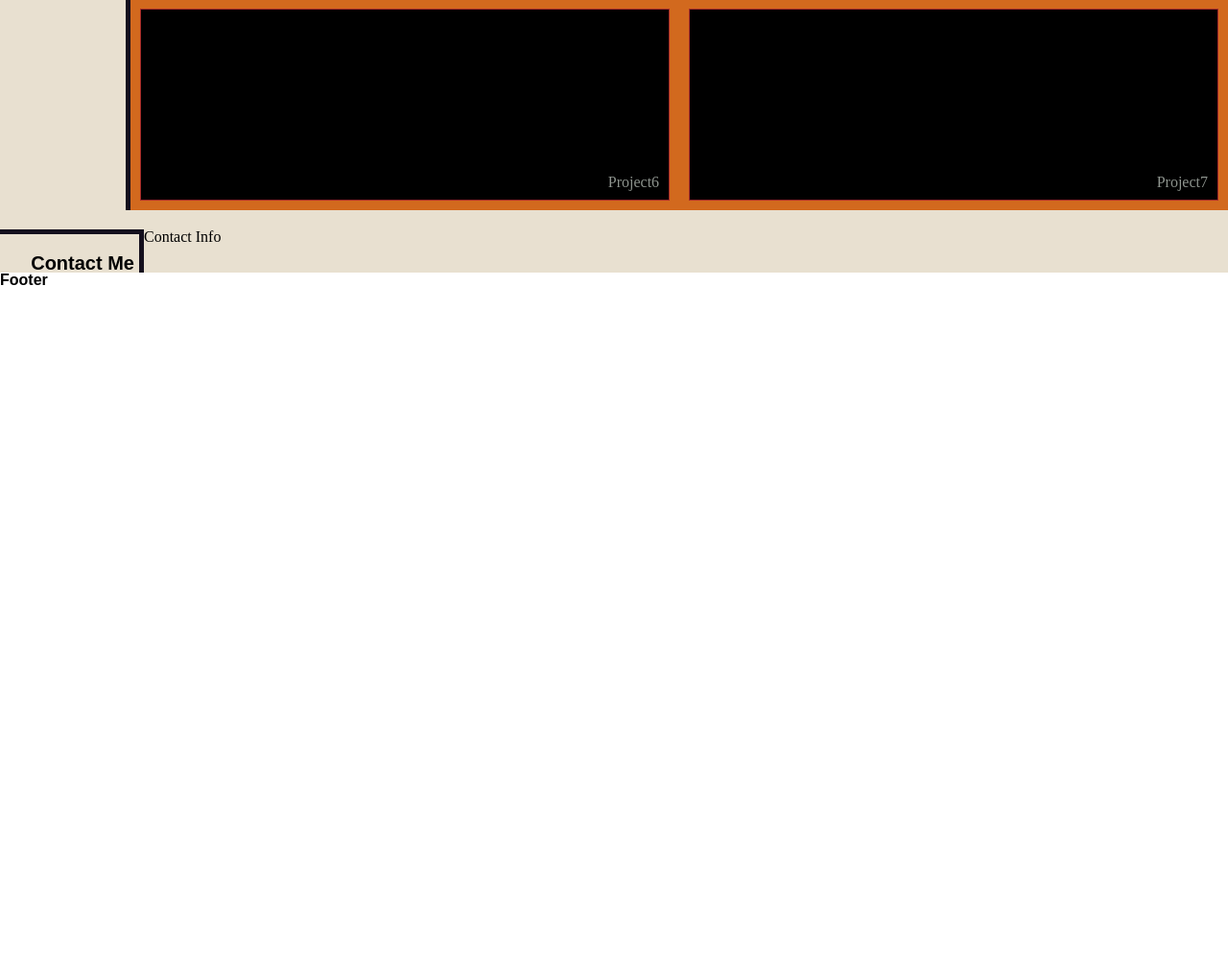
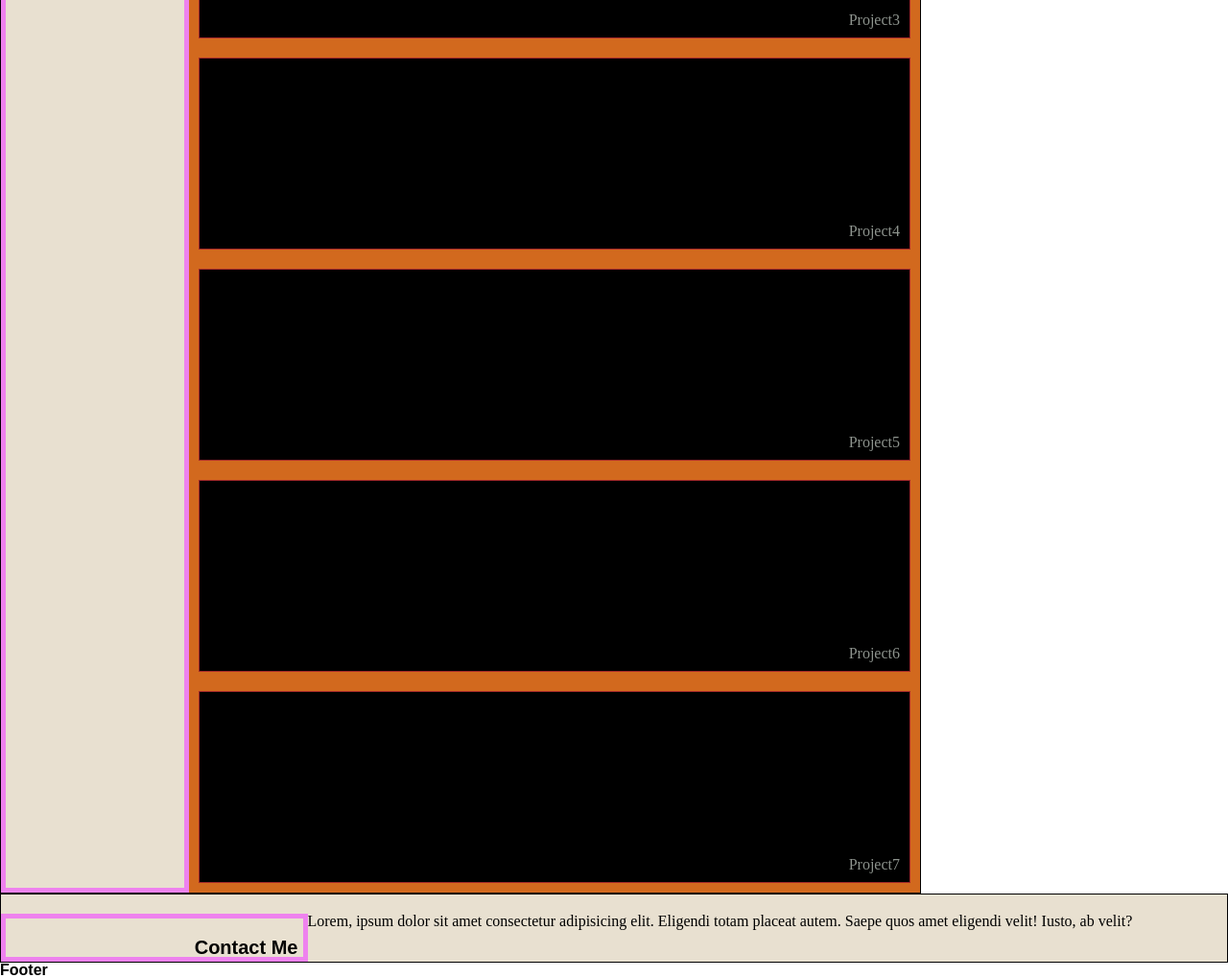
Before and after one commit to thomashighum/tomhighum-portfolio, a plain HTML site: page index.html in a window 1280 px wide. Shown: the part 904-1923 px from the top of the page at 96% size. Before the commit the page ends 1204 px from the top, so only its background shows below. Drawn offline with Linux system fonts and the light colour scheme; a web font is replaced by a local one.

Commit message:
attempts to fix the sizing

```diff
--- a/assets/style.css
+++ b/assets/style.css
@@ -90,7 +90,8 @@ nav button {
 
 /* Change color of dropdown links on hover */
 .dropdown-content a:hover {
-  background-color: #f1f1f1;
+  background-color: var(--dark-accent);
+  color: var(--light-shades);
 }
 
 /* Show the dropdown menu on hover */
@@ -104,21 +105,33 @@ nav button {
 }
 
 /* Main */
+/* main {
+  width: 100vw;
+  display: flex;
+  flex-direction: column;
+} */
 
 .main-section {
   display: flex;
-  background-color: chartreuse;
+  /* background-color: chartreuse; */
   padding-top: 20px;
   background-color: var(--light-shades);
+  border: rgb(0, 0, 0) 1px solid;
+  width: 100%;
 }
 
 .section-titles {
   text-align: right;
-  width: 150px;
+  width: 25%;
   padding: 20px 5px 0px 10px;
   font-size: 20px;
-  border-right: var(--dark-accent) 5px solid;
-  border-top: var(--dark-accent) 5px solid;
+  /* border-right: var(--dark-accent) 5px solid;
+  border-top: var(--dark-accent) 5px solid; */
+  border: violet 5px solid;
+}
+
+.main-section:nth-child(2) {
+  width: 75%;
 }
 
 /* About Me */
--- a/index.html
+++ b/index.html
@@ -43,10 +43,8 @@
                 <figure>
                     <img src="/images/20210627_165036.jpg">
                 </figure>
+                <p>Lorem ipsum, dolor sit amet consectetur adipisicing elit. Perspiciatis velit ullam repellendus nisi maxime pariatur alias cum omnis ratione nam maiores eos dolorum fugit explicabo placeat, a iste nemo nobis, voluptas totam iure magnam cupiditate quidem? Itaque officia sed corrupti alias est laudantium doloremque distinctio, ipsum repudiandae dolor ut molestiae.</p>
             </div>
-            <!-- <div> -->
-                <p>Lorem ipsum, dolor sit amet consectetur adipisicing elit. Perspiciatis velit ullam repellendus nisi maxime pariatur alias cum omnis ratione nam maiores eos dolorum fugit explicabo placeat, a iste nemo nobis, voluptas totam iure magnam cupiditate quidem? Itaque officia sed corrupti alias est laudantium doloremque distinctio, ipsum repudiandae dolor ut molestiae.</p>
-            <!-- </div> -->
         </section>
         <section class="main-section">
             <div class="section-titles">
@@ -82,7 +80,7 @@
                 <h2>Contact Me</h2>
             </div>
             <div>
-                <p>Contact Info</p>
+                <p>Lorem, ipsum dolor sit amet consectetur adipisicing elit. Eligendi totam placeat autem. Saepe quos amet eligendi velit! Iusto, ab velit?</p>
             </div>
         </section>
     </main>
```
